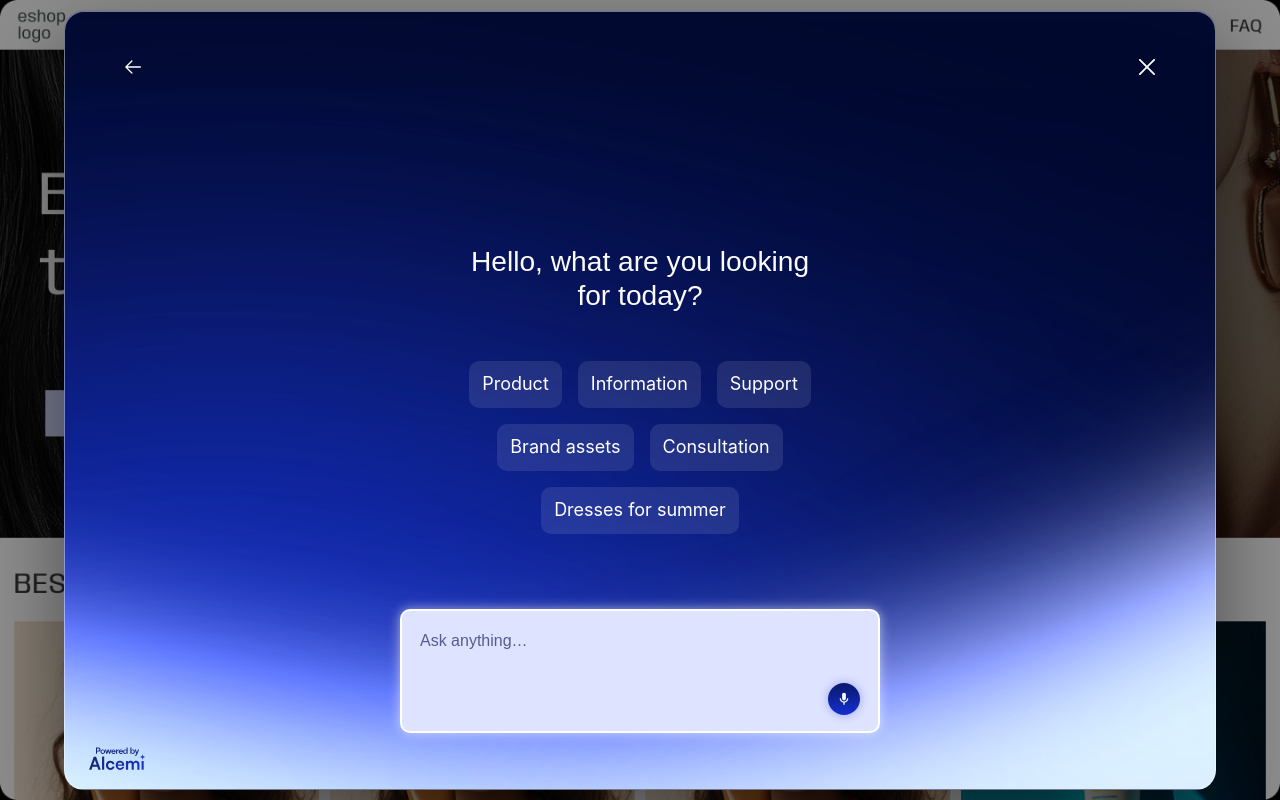
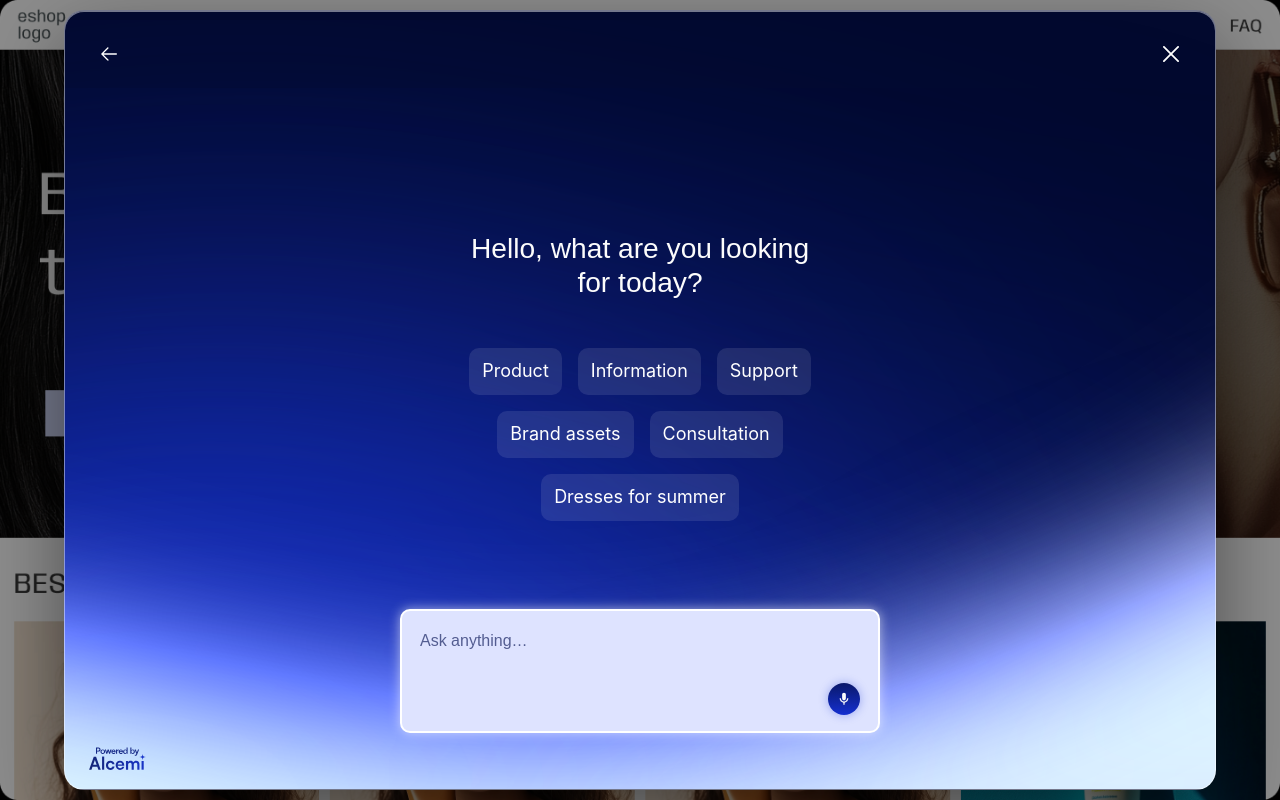
Before and after one commit to Arsenas/alcemi-ai-uzduotis, a React (Vite) app in the folder frontend/: page / in a window 1280 px wide. Both pictures are taken after a click on the button "AI powered search". Built offline with nearby package versions, Linux system fonts and the light colour scheme; a web font is replaced by a local one.

Commit message:
nav bar padding adjustment

```diff
--- a/frontend/src/styles/modal.css
+++ b/frontend/src/styles/modal.css
@@ -82,7 +82,7 @@
   display: flex;
   flex-direction: column;
   align-items: center;
-  padding: 18px 24px 24px;
+  padding: 5px 0px;
   width: 100%;
   height: 100%;
 }
```
